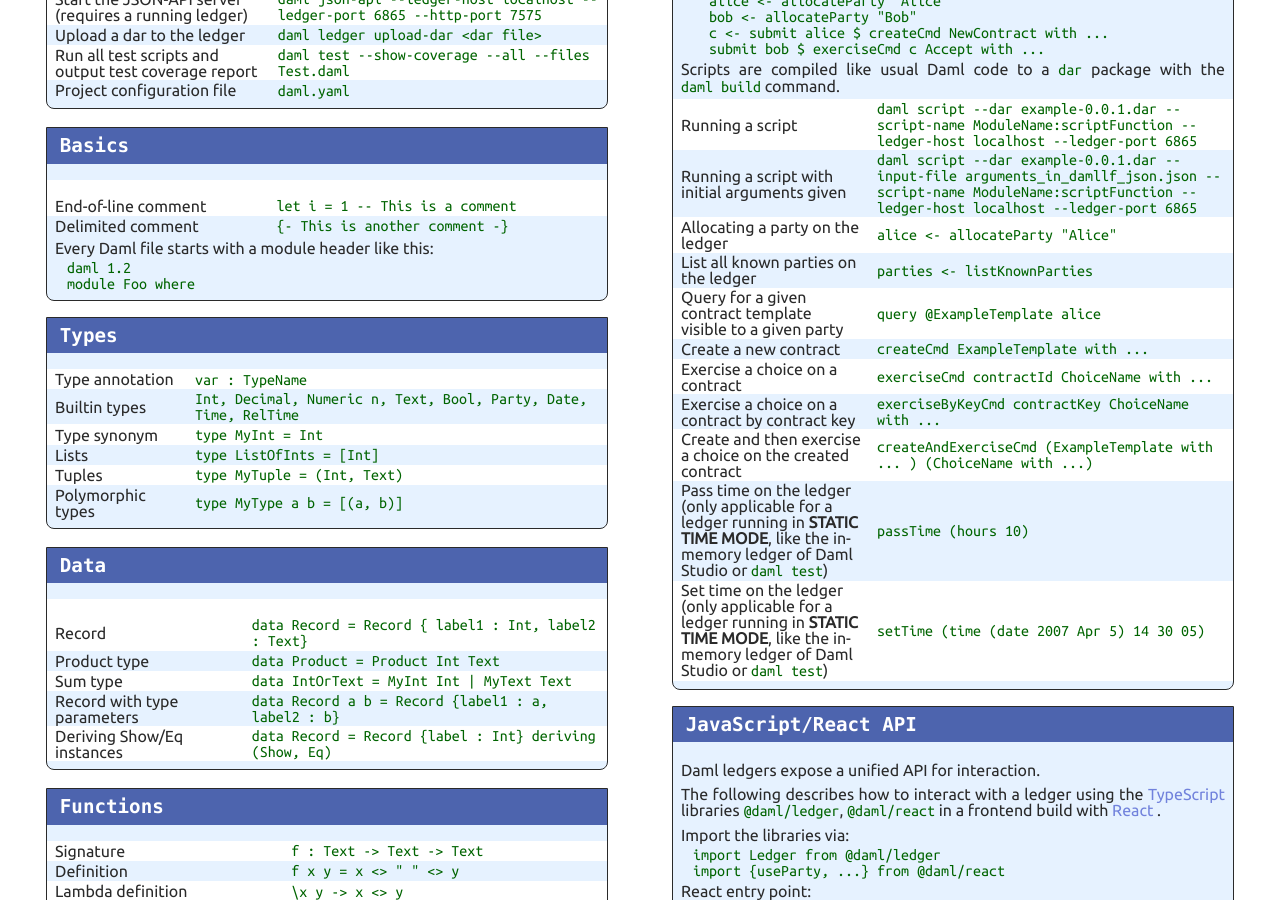
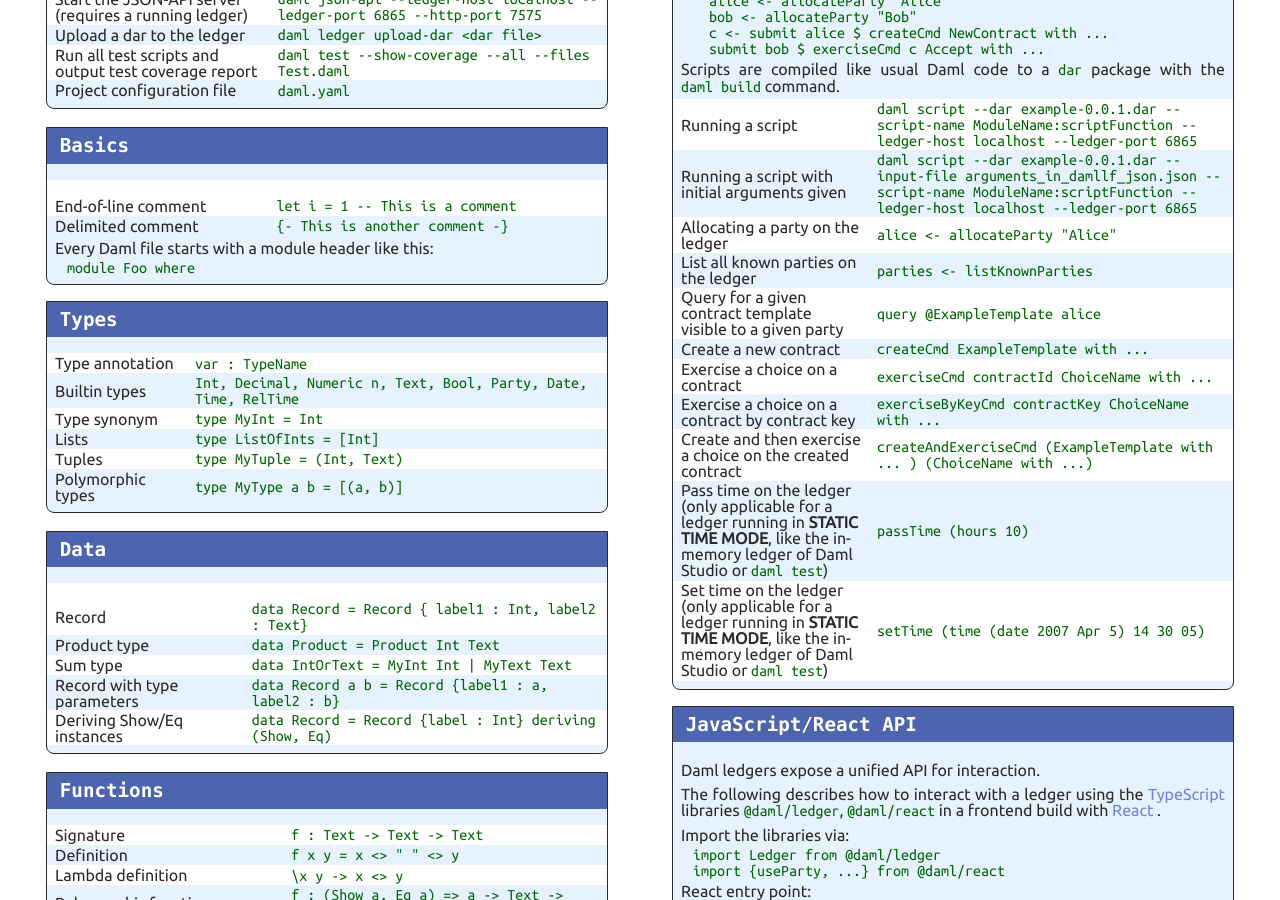
Before and after one commit to digital-asset/daml-cheat-sheet, a Jekyll site: the page built from index.html, in a window 1280 px wide and 900 px high, scrolled down 1594 px. Built offline with Jekyll 4.4.1, drawn with Linux system fonts in a browser that asks for light colours.

Commit message:
remove 'daml 1.2' marker (#19)

````diff
--- a/_includes/en/Basics.md
+++ b/_includes/en/Basics.md
@@ -6,6 +6,5 @@
 Every Daml file starts with a module header like this:
 
 ```
-daml 1.2
 module Foo where
 ```
````
